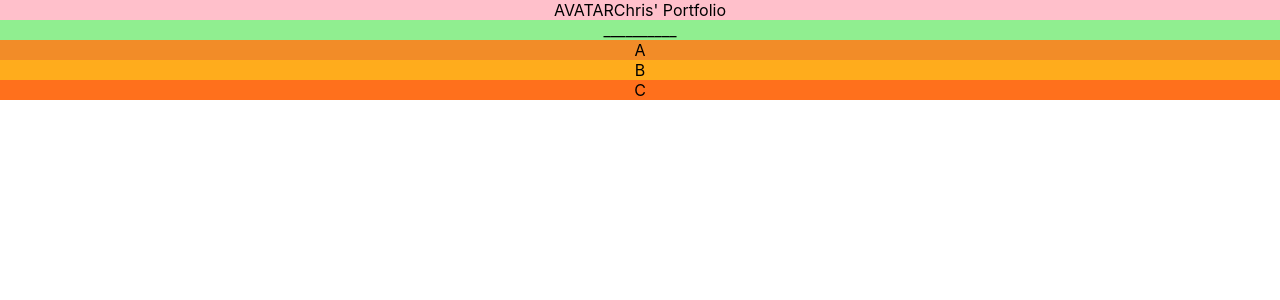
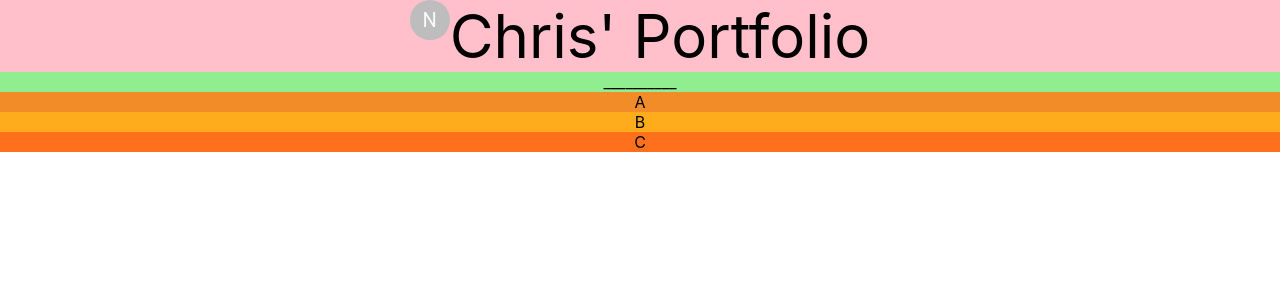
Before and after one commit to cee8/portfolio, a React (Create React App) app: page / in a window 1280 px wide. Shown: the top 300 px of the page. Built offline with nearby package versions, Linux system fonts and the light colour scheme.

Commit message:
added clsx, added avatar symbol

```diff
--- a/package.json
+++ b/package.json
@@ -11,6 +11,7 @@
     "@types/node": "^16.7.13",
     "@types/react": "^18.0.0",
     "@types/react-dom": "^18.0.0",
+    "clsx": "^1.2.1",
     "react": "^18.2.0",
     "react-dom": "^18.2.0",
     "react-router-dom": "^6.11.2",
--- a/src/pages/Homepage.tsx
+++ b/src/pages/Homepage.tsx
@@ -1,5 +1,6 @@
 import React from 'react'
 import { makeStyles } from '@material-ui/core/styles'
+import Avatar from '@material-ui/core/Avatar'
 
 const useStyles = makeStyles(
   theme => ({
@@ -17,9 +18,13 @@ const useStyles = makeStyles(
       flexDirection: 'row',
     },
 
-    avatar: {},
+    avatarContainer: {},
 
-    title: {},
+    chrisAvatar: {},
+
+    title: {
+      fontSize: theme.typography.h2.fontSize,
+    },
 
     divider: {},
 
@@ -49,7 +54,9 @@ export const Homepage = () => {
   return (
     <div className={classes.root}>
       <div className={classes.header}>
-        <div className={classes.avatar}>AVATAR</div>
+        <div className={classes.avatarContainer}>
+          <Avatar className={classes.chrisAvatar}>N</Avatar>
+        </div>
         <div className={classes.title}>Chris' Portfolio</div>
       </div>
       <div className={classes.divider}>__________</div>
```
Also changed, not shown: 1 other file (tests, documents, lock files or other folders).
